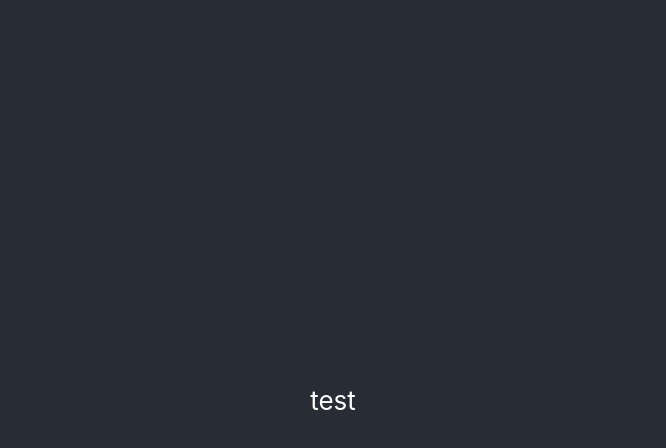
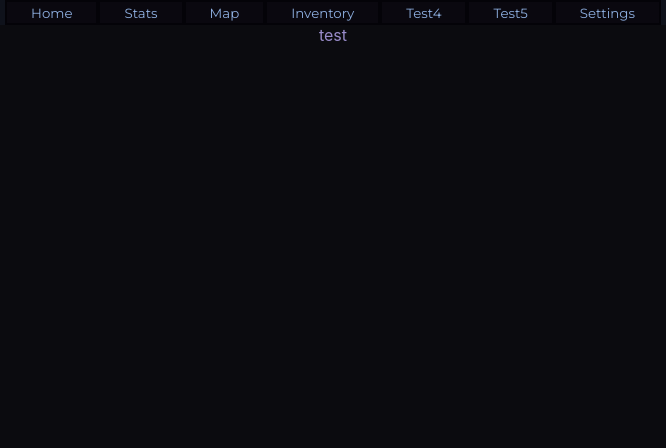
Before and after one commit to dclechok/sos-client, a JavaScript app: page / in a window 1280 px wide. Shown: the top 448 px of the page, without its empty margins (307-973 px from the left). Built offline with nearby package versions, Linux system fonts and the light colour scheme; the HTML template or start-up script is replaced by a standard one.

Commit message:
building out dark color theme nav bar

```diff
--- a/src/App.css
+++ b/src/App.css
@@ -1,38 +1,3 @@
 .App {
   text-align: center;
 }
-
-.App-logo {
-  height: 40vmin;
-  pointer-events: none;
-}
-
-@media (prefers-reduced-motion: no-preference) {
-  .App-logo {
-    animation: App-logo-spin infinite 20s linear;
-  }
-}
-
-.App-header {
-  background-color: #282c34;
-  min-height: 100vh;
-  display: flex;
-  flex-direction: column;
-  align-items: center;
-  justify-content: center;
-  font-size: calc(10px + 2vmin);
-  color: white;
-}
-
-.App-link {
-  color: #61dafb;
-}
-
-@keyframes App-logo-spin {
-  from {
-    transform: rotate(0deg);
-  }
-  to {
-    transform: rotate(360deg);
-  }
-}
--- a/src/App.js
+++ b/src/App.js
@@ -1,9 +1,11 @@
+import './App.css';
 
-import './App.css';
+import NavBar from './NavBar';
 
 function App() {
   return (
     <div className="App">
+     <NavBar />
       <header className="App-header">test
       </header>
     </div>
--- /dev/null
+++ b/src/NavBar.css
@@ -0,0 +1,35 @@
+@import url('https://fonts.googleapis.com/css2?family=Montserrat:ital,wght@0,100..900;1,100..900&display=swap');
+
+.nav-bar {
+  position: relative;
+  display: flex;
+  justify-content: center;
+  height: 25px;
+  background-color: rgb(15, 18, 27);
+  gap: 0; /* ensures no gap is added */
+  padding: 0;
+  margin: 0;
+  white-space: none;
+  font-family: "Montserrat", sans-serif;
+  font-optical-sizing: auto;
+  font-weight: 400;
+  font-style: normal;
+}
+
+.nav-item {
+  background-color: rgb(10, 8, 15);
+  border-style: solid;
+  border-color: rgb(4, 3, 8);
+  color: rgb(142, 175, 224);
+  padding: 0 24px;
+  height: 100%;
+  display: flex;
+  align-items: center;
+  justify-content: center;
+  line-height: normal;
+  position: relative;
+  font-family: "Montserrat", sans-serif;
+  font-optical-sizing: auto;
+  font-weight: 400;
+  font-style: normal;
+}
--- /dev/null
+++ b/src/NavBar.js
@@ -0,0 +1,19 @@
+import './NavBar.css';
+
+function NavBar(){
+
+    return(
+        <div className="nav-bar">
+            <button className="nav-item">Home</button>
+            <button className="nav-item">Stats</button>
+            <button className="nav-item">Map</button>
+            <button className="nav-item">Inventory</button>
+            <button className="nav-item">Test4</button>
+            <button className="nav-item">Test5</button>
+            <button className="nav-item">Settings</button>
+        </div>
+    );
+
+}
+
+export default NavBar;
--- a/src/index.css
+++ b/src/index.css
@@ -5,6 +5,8 @@ body {
     sans-serif;
   -webkit-font-smoothing: antialiased;
   -moz-osx-font-smoothing: grayscale;
+  background-color: rgb(11, 11, 15);
+  color:rgb(153, 140, 202);
 }
 
 code {
```
